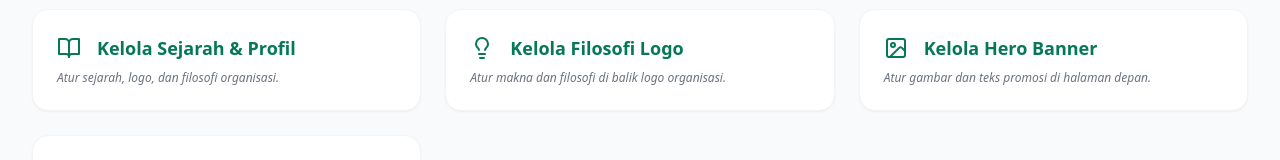
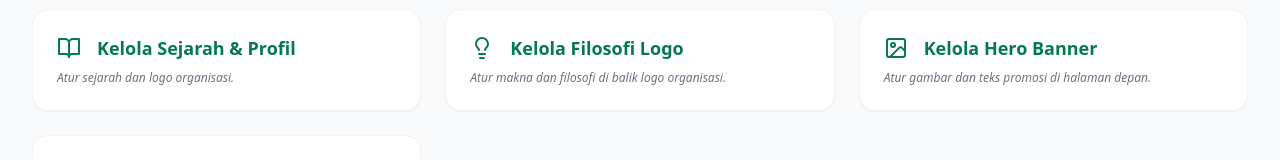
Before and after one commit to fafagt12345/IMAMA-WEB, a React (Vite) app: page /admin/dashboard in a window 1280 px wide. Shown: the part 463-623 px from the top of the page. Built offline with nearby package versions, Linux system fonts and the light colour scheme; no server answers; the database is empty; sample sign-in values are in the browser's storage.

Commit message:
fix syntax and build errors

```diff
--- a/AdminDashboard.jsx
+++ b/AdminDashboard.jsx
@@ -58,7 +58,7 @@ const AdminDashboard = () => {
           <div className="flex items-center gap-4 text-emerald-700 font-bold text-lg">
             <BookOpen /> Kelola Sejarah & Profil
           </div>
-          <p className="text-gray-500 text-xs mt-2 italic">Atur sejarah, logo, dan filosofi organisasi.</p>
+          <p className="text-gray-500 text-xs mt-2 italic">Atur sejarah dan logo organisasi.</p>
         </Link>
 
         <Link to="/admin/philosophy" className="group p-6 bg-white rounded-2xl shadow-sm border border-gray-100 hover:shadow-xl hover:border-emerald-200 transition-all duration-300">
--- a/ManageHistory.jsx
+++ b/ManageHistory.jsx
@@ -1,7 +1,7 @@
 import React, { useState, useEffect } from 'react';
 import { db } from './config';
 import { doc, updateDoc, getDoc } from 'firebase/firestore';
-import { BookOpen, Save, Plus, Trash2, Upload } from 'lucide-react';
+import { BookOpen, Save, Upload } from 'lucide-react';
 
 const ManageHistory = () => {
   const [history, setHistory] = useState('');
@@ -23,7 +23,6 @@ const ManageHistory = () => {
     fetchData();
   }, []);
 
-  const handleAddPhilosophy = () => setPhilosophy([...philosophy, { title: '', desc: '' }]);
   const handleLogoUpload = async (e) => {
     const file = e.target.files[0];
     if (!file) return;
```
